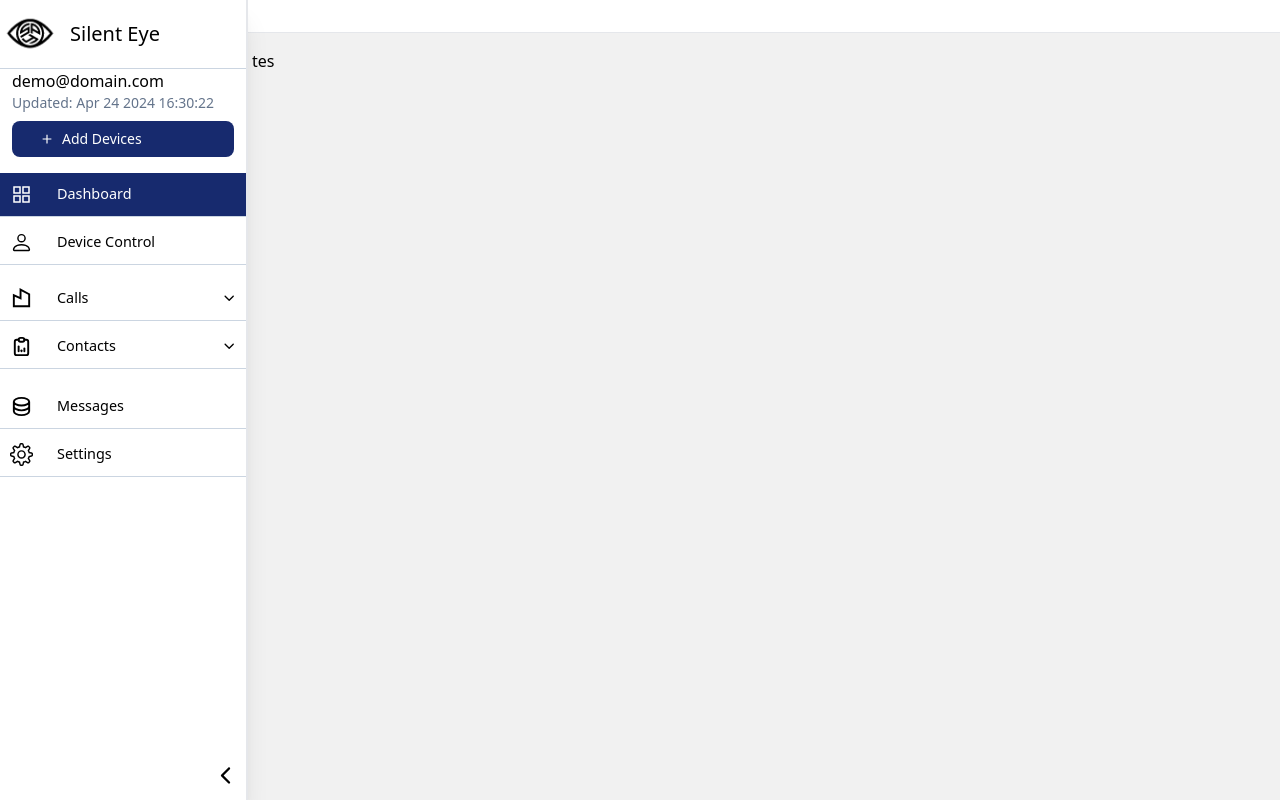
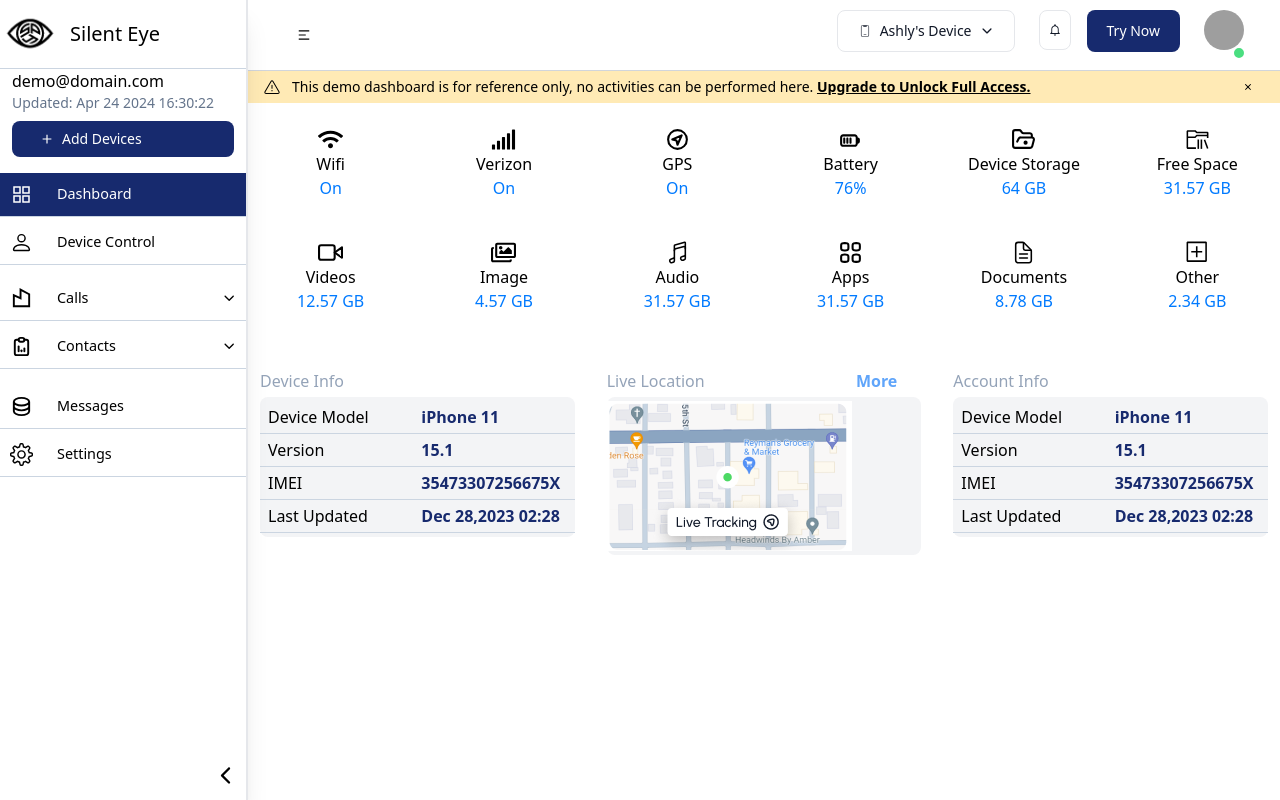
Before and after one commit to dharmesh-cdmi/silenteye, a React (Create React App) app: page / in a window 1280 px wide. Built offline with nearby package versions, Linux system fonts and the light colour scheme; grey boxes are pictures that could not be loaded.

Commit message:
add dashboard

```diff
--- a/src/App.js
+++ b/src/App.js
@@ -1,7 +1,7 @@
 import { RouterProvider, createBrowserRouter } from "react-router-dom";
 import RootLayout from "./layout/RootLayout";
-import Tes from "./Pages/tes";
 import "./assests/css/App.css"
+import Dashboard from "./Pages/Dashboard";
 
 
 function App() {
@@ -12,7 +12,7 @@
       children: [
         {
           index: true,
-          element: <Tes />,
+          element: <Dashboard />,
           },
 
       ],
--- /dev/null
+++ b/src/Pages/Dashboard.jsx
@@ -0,0 +1,166 @@
+import React from "react";
+
+import { FaRegImages, FaSignal, FaWifi } from "react-icons/fa";
+import { FiVideo } from "react-icons/fi";
+import { GrAppsRounded } from "react-icons/gr";
+import { IoDocumentTextOutline, IoMusicalNotesOutline } from "react-icons/io5";
+import { LuFolderOpenDot } from "react-icons/lu";
+import { TbGps } from "react-icons/tb";
+import { TiBatteryHigh } from "react-icons/ti";
+import { VscDiffAdded, VscFolderLibrary } from "react-icons/vsc";
+import InfoCard from "../components/Cards/InfoCard";
+import liveimg from "../assests/images/liveloca.png"
+
+
+
+const Dashboard = () => {
+  const DashIcons = [
+    {
+      icon: <FaWifi size={25} />,
+      name: "Wifi",
+      status: "On",
+      link: "",
+    },
+    {
+      icon: <FaSignal size={25} />,
+      name: "Verizon",
+      status: "On",
+      link: "",
+    },
+    {
+      icon: <TbGps size={25} />,
+      name: "GPS",
+      status: "On",
+      link: "",
+    },
+    {
+      icon: <TiBatteryHigh size={25} />,
+      name: "Battery",
+      status: "76%",
+      link: "",
+    },
+    {
+      icon: <LuFolderOpenDot size={25} />,
+      name: "Device Storage",
+      status: "64 GB",
+      link: "",
+    },
+    {
+      icon: <VscFolderLibrary size={25} />,
+      name: "Free Space",
+      status: "31.57 GB",
+      link: "",
+    },
+    {
+      icon: <FiVideo size={25} />,
+      name: "Videos",
+      status: "12.57 GB",
+      link: "",
+    },
+    {
+      icon: <FaRegImages size={25} />,
+      name: "Image",
+      status: "4.57 GB",
+      link: "",
+    },
+    {
+      icon: <IoMusicalNotesOutline size={25} />,
+      name: "Audio",
+      status: "31.57 GB",
+      link: "",
+    },
+    {
+      icon: <GrAppsRounded size={25} />,
+      name: "Apps",
+      status: "31.57 GB",
+      link: "",
+    },
+    {
+      icon: <IoDocumentTextOutline size={25} />,
+      name: "Documents",
+      status: "8.78 GB",
+      link: "",
+    },
+    {
+      icon: <VscDiffAdded size={25} />,
+      name: "Other",
+      status: "2.34 GB",
+      link: "",
+    },
+  ];
+  const DashInfo = [
+    {
+      name: "Device Model",
+      details: "iPhone 11",
+    },
+    {
+      name: "Version",
+      details: "15.1",
+    },
+    {
+      name: "IMEI",
+      details: "35473307256675X",
+    },
+    {
+      name: "Last Updated",
+      details: "Dec 28,2023 02:28",
+    },
+
+
+  ];
+  return (
+    <>
+      <div className="grid grid-cols-6 gap-4 mb-4">
+        {DashIcons.map((data, i) => (
+          <div
+            className="flex items-center justify-center text-center mb-6"
+            key={i}
+          >
+            <div className="m-auto cursor-pointer">
+              <div className="flex items-center justify-center">
+                {data.icon}
+              </div>
+              <h6 className="font-normal">{data.name}</h6>
+              <p className="text-[#007AFF] font-light">{data.status}</p>
+            </div>
+          </div>
+        ))}
+      </div>
+      <div className="grid grid-cols-3 gap-4 mb-4">
+
+        <InfoCard title="Device Info" >
+        <div className="rounded-lg py-1 bg-gray-100" >
+        {DashInfo.map((info,i)=>(
+
+            <ul key={i} className="grid grid-cols-2">
+              <li className="p-1 px-2 font-medium">{info.name}</li>
+              <li className="p-1 text-[#172A6E] font-semibold">{info.details}</li>
+            </ul>
+
+             ))}
+        </div>
+        </InfoCard>
+        <InfoCard title="Live Location" titleRight={<p className="text-blue-400">More</p>}>
+        <div className="rounded-lg py-1 bg-gray-100" >
+             <img src={liveimg} alt="img" className="object-contain" />
+        </div>
+        </InfoCard>
+        <InfoCard title="Account Info "   >
+        <div className="rounded-lg py-1 bg-gray-100" >
+        {DashInfo.map((info,i)=>(
+
+            <ul key={i} className="grid grid-cols-2">
+              <li className="p-1 px-2 font-medium">{info.name}</li>
+              <li className="p-1 text-[#172A6E] font-semibold">{info.details}</li>
+            </ul>
+
+             ))}
+        </div>
+        </InfoCard>
+
+      </div>
+    </>
+  );
+};
+
+export default Dashboard;
--- a/src/Pages/tes.jsx
+++ /dev/null
@@ -1,9 +0,0 @@
-import React from 'react'
-
-const Tes = () => {
-  return (
-    <div className='m-auto primary'>tes</div>
-  )
-}
-
-export default Tes
--- /dev/null
+++ b/src/components/Alert.jsx
@@ -0,0 +1,26 @@
+import React from 'react'
+import { GoAlert } from 'react-icons/go'
+import { IoIosClose } from 'react-icons/io'
+
+const Alert = () => {
+  return (
+    <>
+<div id="alert-4" className="flex items-center mb-2 px-4 text-black  bg-[#FFEAB5] dark:bg-gray-800 " role="alert">
+<GoAlert />
+
+  <span className="sr-only">Info</span>
+  <div className="ms-3 text-sm font-medium">
+  This demo dashboard is for reference only, no activities can be performed here. <a href="#" className="font-semibold underline hover:no-underline">Upgrade to Unlock Full Access.</a>
+  </div>
+  <button type="button" className="ms-auto  text-black  bg-[#FFEAB5] focus:ring-2 focus:ring-yellow-400 p-1.5 hover:bg-yellow-200 inline-flex items-center justify-center h-8 w-8" data-dismiss-target="#alert-4" aria-label="Close">
+    <span className="sr-only">Close</span>
+    <IoIosClose />
+
+  </button>
+</div>
+
+    </>
+  )
+}
+
+export default Alert
--- /dev/null
+++ b/src/components/Cards/InfoCard.jsx
@@ -0,0 +1,17 @@
+export default function InfoCard(props) {
+  const{title="",titleRight="",className="",children=""}=props
+  return (
+      <section className={`${className}  shadow-blue-200 mx-auto w-[calc(100%-1rem)] max-w-7xl py-4`}>
+          <div className="capitalize flex justify-between flex-wrap items-center">
+              <h2 className=" text-slate-400 font-medium">
+                  {title}
+              </h2>
+              <div className="px-6 text-blue-600 font-semibold">{titleRight}</div>
+          </div>
+          <div className="rounded-lg py-1">
+               {children}
+          </div>
+      </section>
+  )
+
+}
--- a/src/components/Navbar.jsx
+++ b/src/components/Navbar.jsx
@@ -1,28 +1,62 @@
-import React from 'react'
+import React from "react";
+import { CiMobile3 } from "react-icons/ci";
+import { IoIosArrowDown, IoMdNotificationsOutline } from "react-icons/io";
+import { RiMenu2Fill } from "react-icons/ri";
 
 const Navbar = () => {
   return (
+    <nav className="bg-white border-gray-300 dark:border-gray-600 dark:bg-gray-900 min-w-max border-b ">
+      <div className="flex flex-wrap justify-between items-center mx-auto max-w-screen-xl p-2.5 px-9">
+        <button
+          data-collapse-toggle="mega-menu-full"
+          type="button"
+          className="inline-flex items-center p-2 w-10 h-10 justify-center text-sm text-gray-500 rounded-lg  hover:bg-gray-100 focus:outline-none focus:ring-2 focus:ring-gray-200 dark:text-gray-400 dark:hover:bg-gray-700 dark:focus:ring-gray-600"
+          aria-controls="mega-menu-full"
+          aria-expanded="false"
+        >
+          <span className="sr-only">Open main menu</span>
+          <RiMenu2Fill className="text-black" />
+        </button>
+        <div className="flex gap-4">
+          <button
+            type="button"
+            class="text-gray-900 gap-2 bg-white hover:bg-gray-100 border border-gray-200 focus:ring-4 focus:outline-none focus:ring-gray-100 font-medium rounded-lg text-sm px-5 py-2.5 text-center inline-flex items-center dark:focus:ring-gray-600 dark:bg-gray-800 dark:border-gray-700 dark:text-white dark:hover:bg-gray-700 me-2 mb-2"
+          >
+            <CiMobile3 />
+
+            Ashly's Device
+            <IoIosArrowDown />
 
 
-<nav className="bg-white border-gray-200 dark:border-gray-600 dark:bg-gray-900 min-w-max border-b">
-  <div className="flex flex-wrap justify-between items-center mx-auto max-w-screen-xl p-4">
-{/*
-  <button data-collapse-toggle="mega-menu-full" type="button" className="inline-flex items-center p-2 w-10 h-10 justify-center text-sm text-gray-500 rounded-lg md:hidden hover:bg-gray-100 focus:outline-none focus:ring-2 focus:ring-gray-200 dark:text-gray-400 dark:hover:bg-gray-700 dark:focus:ring-gray-600" aria-controls="mega-menu-full" aria-expanded="false">
-      <span className="sr-only">Open main menu</span>
-      <svg className="w-5 h-5" aria-hidden="true" xmlns="http://www.w3.org/2000/svg" fill="none" viewBox="0 0 17 14">
-        <path stroke="currentColor" strokeLinecap="round" strokeLinejoin="round" strokeWidth={2} d="M1 1h15M1 7h15M1 13h15" />
-      </svg>
-    </button> */}
+          </button>
 
-  </div>
+          <button
+            type="button"
+            className="text-gray-900 bg-white hover:bg-gray-100 border border-gray-200 focus:ring-4 focus:outline-none focus:ring-gray-100 font-medium rounded-lg text-sm py-2.5 text-center inline-flex items-center  h-10  p-2"
+          >
+            <IoMdNotificationsOutline />
 
-</nav>
+            <span className="sr-only">Notification</span>
+          </button>
 
+          <button
+            type="button"
+            class="text-white active hover:bg-blue-800 focus:ring-4  font-medium rounded-lg text-sm px-5 py-2.5 me-2 mb-2"
+          >
+            Try Now
+          </button>
+          <div className="relative">
+            <img
+              className="w-10 h-10 rounded-full"
+              src="https://xsgames.co/randomusers/avatar.php?g=male"
+              alt
+            />
+            <span className="bottom-0 left-7 absolute  w-3.5 h-3.5 bg-green-400 border-2 border-white dark:border-gray-800 rounded-full" />
+          </div>
+        </div>
+      </div>
+    </nav>
+  );
+};
 
-
-
-
-  )
-}
-
-export default Navbar
+export default Navbar;
--- a/src/components/sidebar/index.jsx
+++ b/src/components/sidebar/index.jsx
@@ -111,7 +111,7 @@
            </p>
            <button
              type="button"
-             className="text-white my-2  bg-[#172A6E] hover:bg-[#3b5998]/90 focus:ring-4 focus:outline-none focus:ring-[#3b5998]/50 font-medium rounded-lg text-sm px-5 py-2 text-center inline-flex items-center dark:focus:ring-[#3b5998]/55 me-2 mb-2 w-full"
+             className="text-white my-2  bg-[#172A6E] hover:bg-blue-800 focus:ring-4 focus:outline-none focus:ring-[#3b5998]/50 font-medium rounded-lg text-sm px-5 py-2 text-center inline-flex items-center me-2 mb-2 w-full"
            >
              <IoMdAdd className="mx-2" />
              Add Devices
--- a/src/layout/RootLayout.jsx
+++ b/src/layout/RootLayout.jsx
@@ -1,14 +1,16 @@
 import { Outlet } from "react-router-dom";
 import Sidebar from "../components/sidebar";
 import Navbar from "../components/Navbar";
+import Alert from "../components/Alert";
 function RootLayout() {
   return (
     <div className="flex gap-0">
       <Sidebar />
 
 
-      <main className="fullfill">
+      <main className="fullfill  bg-white">
       <Navbar/>
+      <Alert/>
       <div className="max-w-5xl flex-1 mx-auto py-4">
       <Outlet />
       </div>
```
Also changed, not shown: src/assests/images/liveloca.png (added).
